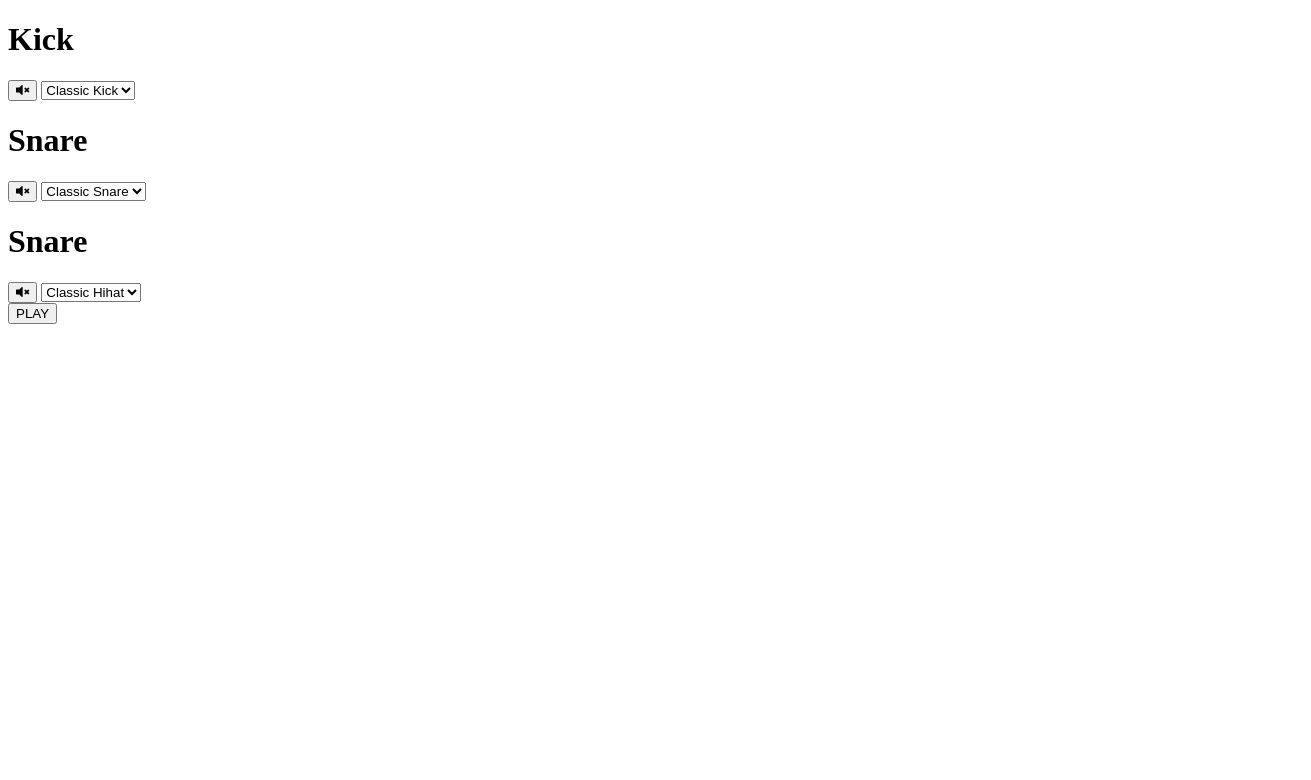
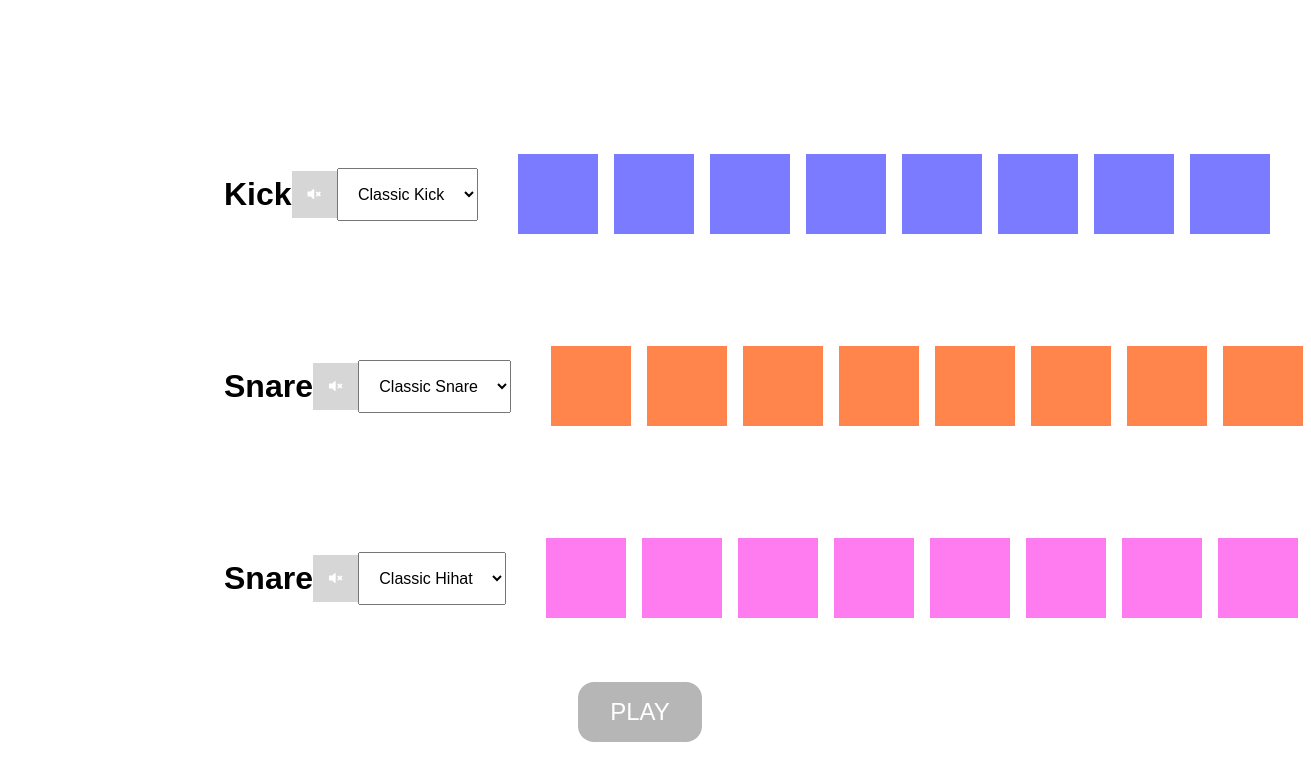
Before and after one commit to werdhou/beatmaker, a plain HTML site: page index.html in a window 1280 px wide. Shown: the whole page, 1311 px wide, since content can reach past the window. Drawn offline with Linux system fonts and the light colour scheme.

Commit message:
added style

```diff
--- a/index.html
+++ b/index.html
@@ -79,9 +79,9 @@
                 <div class="pad hihat-pad b7"></div>
             </div>
         </div>
+        <button class="play">PLAY</button>
+    </div>
 
-    </div>
-    <button class="play">PLAY</button>
     <audio class="kick-sound" src="./allSounds/kick-classic.wav"></audio>
     <audio class="snare-sound" src="./allSound/snare-acoustic01.wav"></audio>
     <audio class="hihat-sound" src="./allSound/hihat-acoustic01.wav"></audio>
--- a/style.css
+++ b/style.css
@@ -0,0 +1,107 @@
+* {
+    margin: 0;
+    padding: 0;
+    box-sizing: border-box;
+}
+
+body {
+    font-family: sans-serif;
+}
+
+i, svg {
+    pointer-events: none;
+}
+
+.kick-pad,
+.snare-pad,
+.hihat-pad {
+    width: 5rem;
+    height: 5rem;
+    margin: 1rem 0.5rem;
+    cursor: pointer;
+}
+
+.kick-pad {
+    background: rgb(123, 123, 255);
+}
+
+.snare-pad {
+    background: rgb(255, 133, 77);
+}
+
+.hihat-pad {
+    background: rgb(255, 123, 240);
+}
+
+.kick-pad.active {
+    background: rgb(0, 0, 187);
+}
+.snare-pad.active {
+    background: rgb(255, 91, 55);
+}
+.hihat-pad.active {
+    background: rgb(179, 0, 179);
+}
+
+
+.hihat-track,
+.snare-track,
+.kick-track {
+    display: flex;
+    align-items: center;
+    width: 70%;
+    justify-content: space-between;
+    margin-top: 5rem;
+}
+
+.sequencer {
+    display: flex;
+    min-height: 100vh;
+    flex-direction: column;
+    align-items: center;
+    justify-content: center;
+}
+
+.kick,
+.snare,
+.hihat {
+    display: flex;
+}
+
+.controls {
+    display: flex;
+    justify-content: space-between;
+    align-items: center;
+    flex: 1;
+    margin: 0rem 2rem;
+}
+
+.controls button{
+    padding: 1rem;
+    border: none;
+    background: rgb(214, 214, 214);
+    color: white;
+    cursor: pointer;
+    transition: all 0.5s ease;
+}
+
+.pad {
+    transition: all 0.5s ease;
+}
+
+.play {
+    padding: 1rem 2rem;
+    font-size: 1.5rem;
+    background-color: rgb(182, 182, 182);
+    color: white;
+    border: none;
+    cursor: pointer;
+    margin-top: 3rem;
+    justify-content: center;
+    border-radius: 1rem;
+}
+
+select {
+    padding: 1rem;
+    font-size: 1rem;
+}
```
